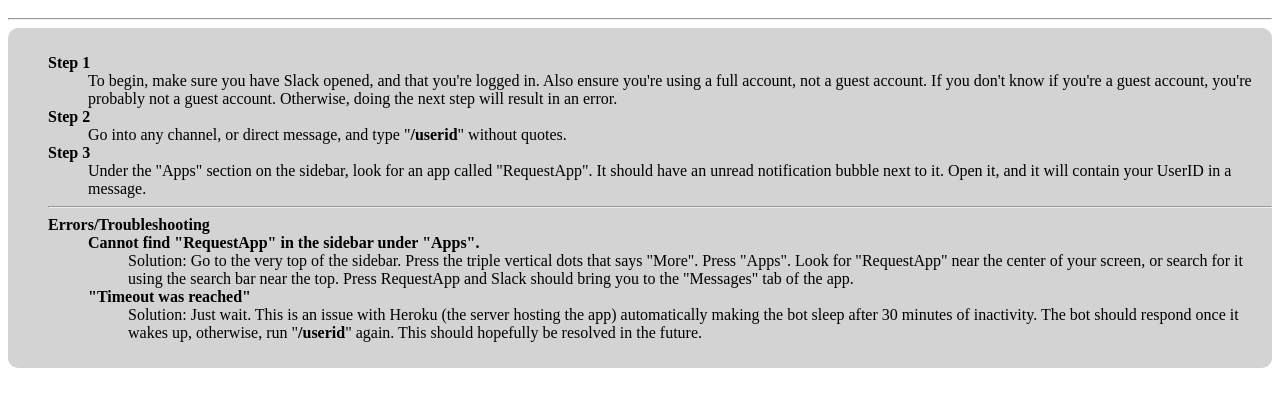
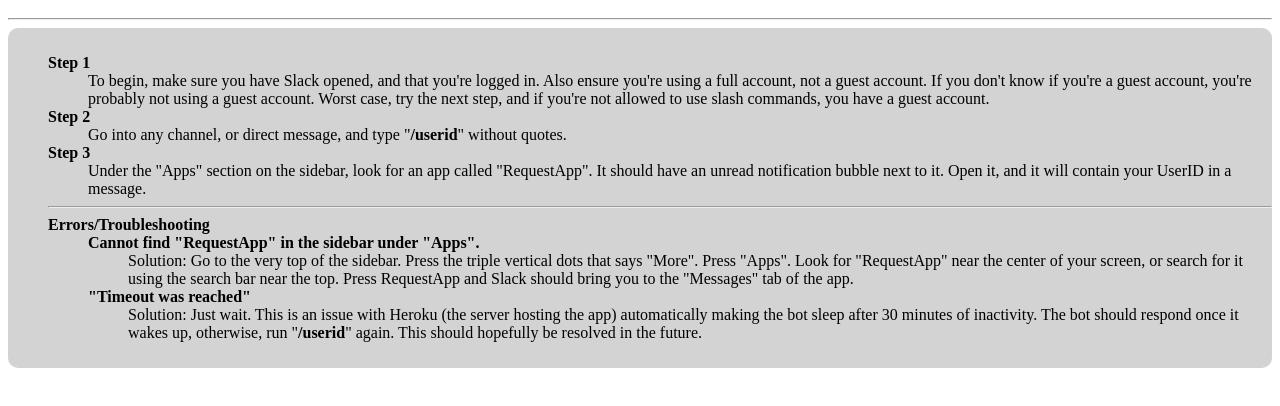
Before and after one commit to info-HICC/SlackRequestApp, a website: page html/userID2.html in a window 1280 px wide. Shown: the part 48-454 px from the top of the page. Drawn offline with Linux system fonts and the light colour scheme.

Commit message:
updated instructions

```diff
--- a/html/userID2.html
+++ b/html/userID2.html
@@ -35,7 +35,7 @@
         <ul>
             <b><li>Step 1</li></b>
             <ul>
-                <li>To begin, make sure you have Slack opened, and that you're logged in. Also ensure you're using a full account, not a guest account. If you don't know if you're a guest account, you're probably not a guest account. Otherwise, doing the next step will result in an error.</li>
+                <li>To begin, make sure you have Slack opened, and that you're logged in. Also ensure you're using a full account, not a guest account. If you don't know if you're a guest account, you're probably not using a guest account. Worst case, try the next step, and if you're not allowed to use slash commands, you have a guest account.</li>
             </ul>
             <b><li>Step 2</li></b>
             <ul>
```
